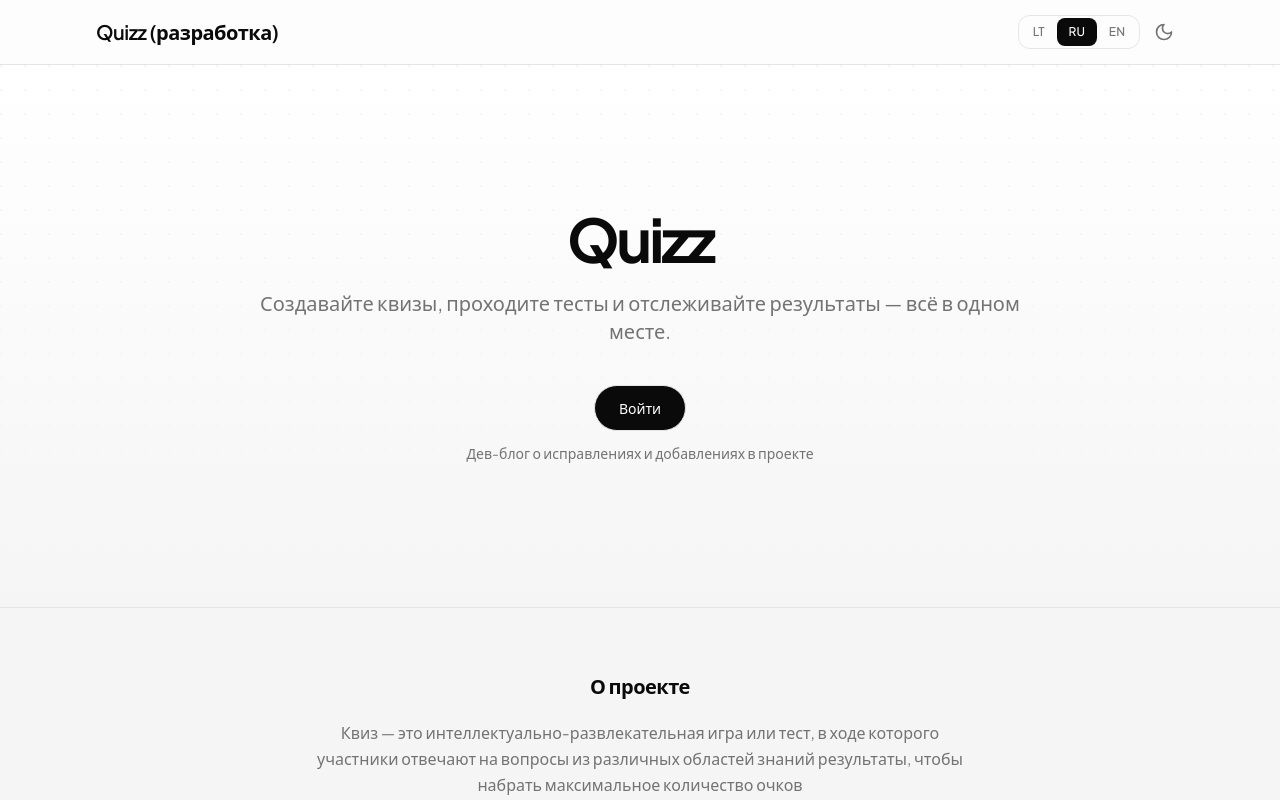
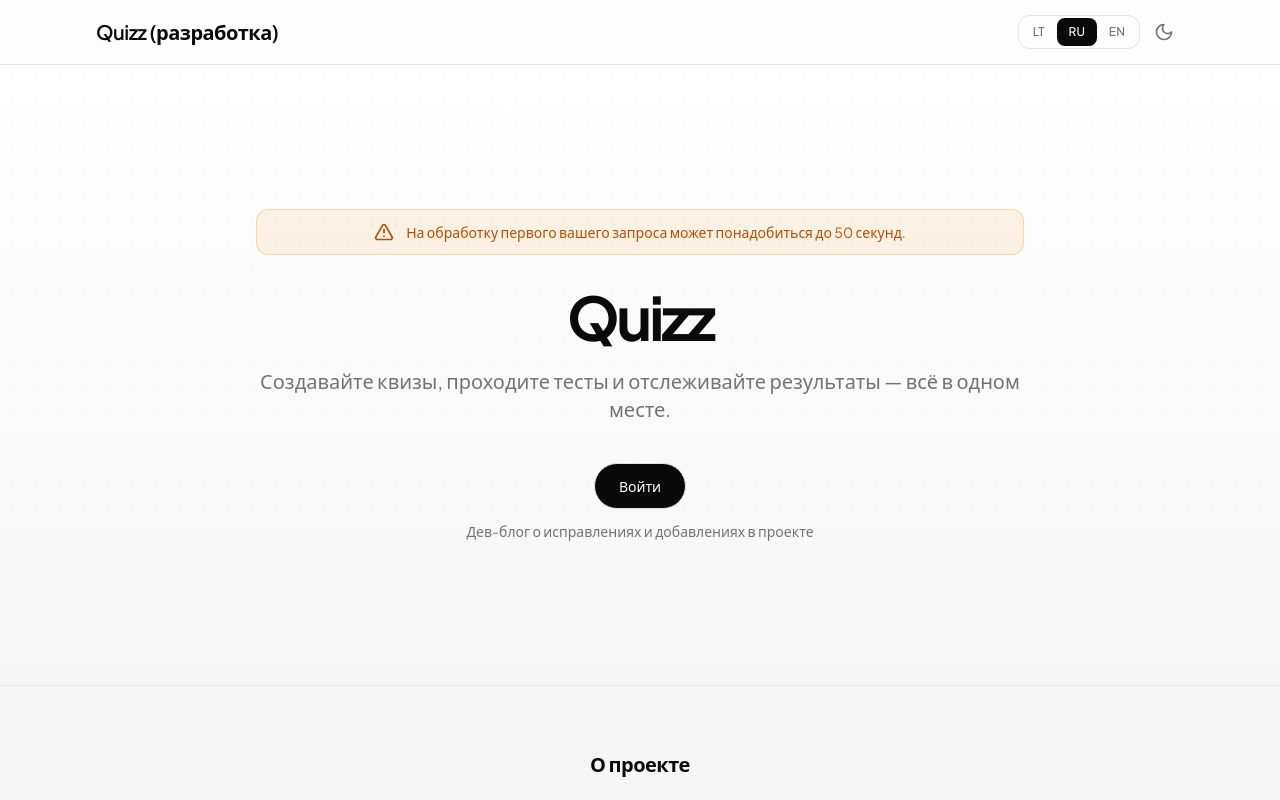
Before and after one commit to compotts/quiz-system, a React (Vite) app in the folder frontend/: page / in a window 1280 px wide. Shown: the top 800 px of the page. Built offline with nearby package versions, Linux system fonts and the light colour scheme; no server answers.

Commit message:
add first request warning message to localization files and update loading indicators in blog pages

```diff
--- a/frontend/src/locales/en.json
+++ b/frontend/src/locales/en.json
@@ -47,7 +47,8 @@
       "responsive": { "title": "Responsiveness", "desc": "Conveniently adapted for every device and screen size!" }
     },
     "howToStartTitle": "How to start",
-    "howToStart": "Submit a registration request and wait for administrative approval. Once a role (student or teacher) is assigned, you can start using our service. Logging into your account will automatically take you to your dashboard."
+    "howToStart": "Submit a registration request and wait for administrative approval. Once a role (student or teacher) is assigned, you can start using our service. Logging into your account will automatically take you to your dashboard.",
+    "firstRequestWarning": "Processing your first request may take up to 50 seconds."
   },
   "auth": {
     "login": "Login",
--- a/frontend/src/locales/lt.json
+++ b/frontend/src/locales/lt.json
@@ -47,7 +47,8 @@
       "responsive": { "title": "Adaptyvumas", "desc": "Patogiai pritaikyta kiekvienam įrenginiui ir ekrano dydžiui!" }
     },
     "howToStartTitle": "Kaip pradėti",
-    "howToStart": "Pateikite registracijos paraišką ir palaukite administracijos patvirtinimo. Gavę rolę (studentas, dėstytojas), galėsite pradėti naudotis mūsų paslauga. Prisijungę prie paskyros, automatiškai pateksite į savo valdymo skydą."
+    "howToStart": "Pateikite registracijos paraišką ir palaukite administracijos patvirtinimo. Gavę rolę (studentas, dėstytojas), galėsite pradėti naudotis mūsų paslauga. Prisijungę prie paskyros, automatiškai pateksite į savo valdymo skydą.",
+    "firstRequestWarning": "Pirmojo jūsų užklausos apdorojimas gali užtrukti iki 50 sekundžių."
   },
   "auth": {
     "login": "Prisijungimas",
--- a/frontend/src/locales/ru.json
+++ b/frontend/src/locales/ru.json
@@ -47,7 +47,8 @@
       "responsive": { "title": "Адаптивность", "desc": "Удобно адаптировано под каждое устройство и размер экрана!" }
     },
     "howToStartTitle": "Как начать",
-    "howToStart": "Подайте заявку на регистрацию и дождитесь одобрения администрации, далее дождитесь выдачи роли (студент, преподаватель) и вы сможете начать использовать наш сервис. При входе в учетную запись вы автоматически попадаете в свою панель управления."
+    "howToStart": "Подайте заявку на регистрацию и дождитесь одобрения администрации, далее дождитесь выдачи роли (студент, преподаватель) и вы сможете начать использовать наш сервис. При входе в учетную запись вы автоматически попадаете в свою панель управления.",
+    "firstRequestWarning": "На обработку первого вашего запроса может понадобиться до 50 секунд."
   },
   "auth": {
     "login": "Вход",
--- a/frontend/src/pages/Blog.jsx
+++ b/frontend/src/pages/Blog.jsx
@@ -1,7 +1,7 @@
 import { useState, useEffect, useCallback } from "react";
 import { useTranslation } from "react-i18next";
 import { Link, useLocation, useNavigate } from "react-router-dom";
-import { ArrowLeft, Plus, Edit2, Trash2, Eye, EyeOff, Save, X, AlertCircle } from "lucide-react";
+import { ArrowLeft, Loader2, Plus, Edit2, Trash2, Eye, EyeOff, Save, X, AlertCircle } from "lucide-react";
 import { blogApi, authApi } from "../services/api.js";
 import ReactMarkdown from "react-markdown";
 import remarkGfm from "remark-gfm";
@@ -258,8 +258,8 @@ export default function Blog() {
       )}
 
       {loading ? (
-        <div className="py-12 text-center text-[var(--text-muted)]">
-          {t("common.loading")}
+        <div className="flex flex-1 items-center justify-center bg-[var(--bg)]">
+          <Loader2 className="h-8 w-8 animate-spin text-[var(--text-muted)]" />
         </div>
       ) : error ? (
         <div className="py-12 text-center text-red-500">{error}</div>
--- a/frontend/src/pages/BlogPostPage.jsx
+++ b/frontend/src/pages/BlogPostPage.jsx
@@ -1,7 +1,7 @@
 import { useState, useEffect } from "react";
 import { useParams, useNavigate, Link } from "react-router-dom";
 import { useTranslation } from "react-i18next";
-import { ArrowLeft, Edit2, Trash2 } from "lucide-react";
+import { ArrowLeft, Loader2, Edit2, Trash2 } from "lucide-react";
 import { blogApi, authApi } from "../services/api.js";
 import ReactMarkdown from "react-markdown";
 import remarkGfm from "remark-gfm";
@@ -67,8 +67,8 @@ export default function BlogPostPage() {
 
   if (loading) {
     return (
-      <div className="mx-auto max-w-4xl px-4 py-12 text-center text-[var(--text-muted)]">
-        {t("common.loading")}
+      <div className="flex flex-1 items-center justify-center bg-[var(--bg)]">
+        <Loader2 className="h-8 w-8 animate-spin text-[var(--text-muted)]" />
       </div>
     );
   }
--- a/frontend/src/pages/Home.jsx
+++ b/frontend/src/pages/Home.jsx
@@ -1,6 +1,7 @@
 import { useState } from "react";
 import { useTranslation } from "react-i18next";
 import { Link } from "react-router-dom";
+import { AlertTriangle } from "lucide-react";
 import AuthModal from "../components/AuthModal.jsx";
 
 const FEATURE_KEYS = [
@@ -25,14 +26,19 @@ export default function Home() {
       <section className="relative overflow-hidden px-4 py-20 sm:px-6 sm:py-28 lg:px-8 lg:py-36">
         <div className="absolute inset-0 bg-[var(--bg-elevated)]" />
         <div
-          className="absolute inset-0 opacity-[0.4] dark:opacity-20"
+          className="absolute inset-0 opacity-[0.5] dark:opacity-25"
           style={{
-            backgroundImage: `radial-gradient(circle at 1px 1px, var(--border) 1px, transparent 0)`,
+            backgroundImage: `radial-gradient(circle at center, var(--border) 1.5px, transparent 1.5px)`,
             backgroundSize: "24px 24px",
           }}
+          aria-hidden
         />
         <div className="absolute inset-0 bg-[linear-gradient(to_bottom,transparent_0%,var(--bg)_100%)]" />
         <div className="relative mx-auto max-w-3xl text-center">
+          <div className="mb-8 flex items-center justify-center gap-3 rounded-xl border border-amber-500/30 bg-amber-500/10 px-4 py-3 text-sm text-amber-700 dark:border-amber-400/30 dark:bg-amber-500/15 dark:text-amber-300">
+            <AlertTriangle className="h-5 w-5 shrink-0" aria-hidden />
+            <span>{t("home.firstRequestWarning")}</span>
+          </div>
           <h1 className="text-4xl font-bold tracking-tight text-[var(--text)] sm:text-5xl lg:text-6xl lg:tracking-tighter">
             {t("common.appName")}
           </h1>
```
